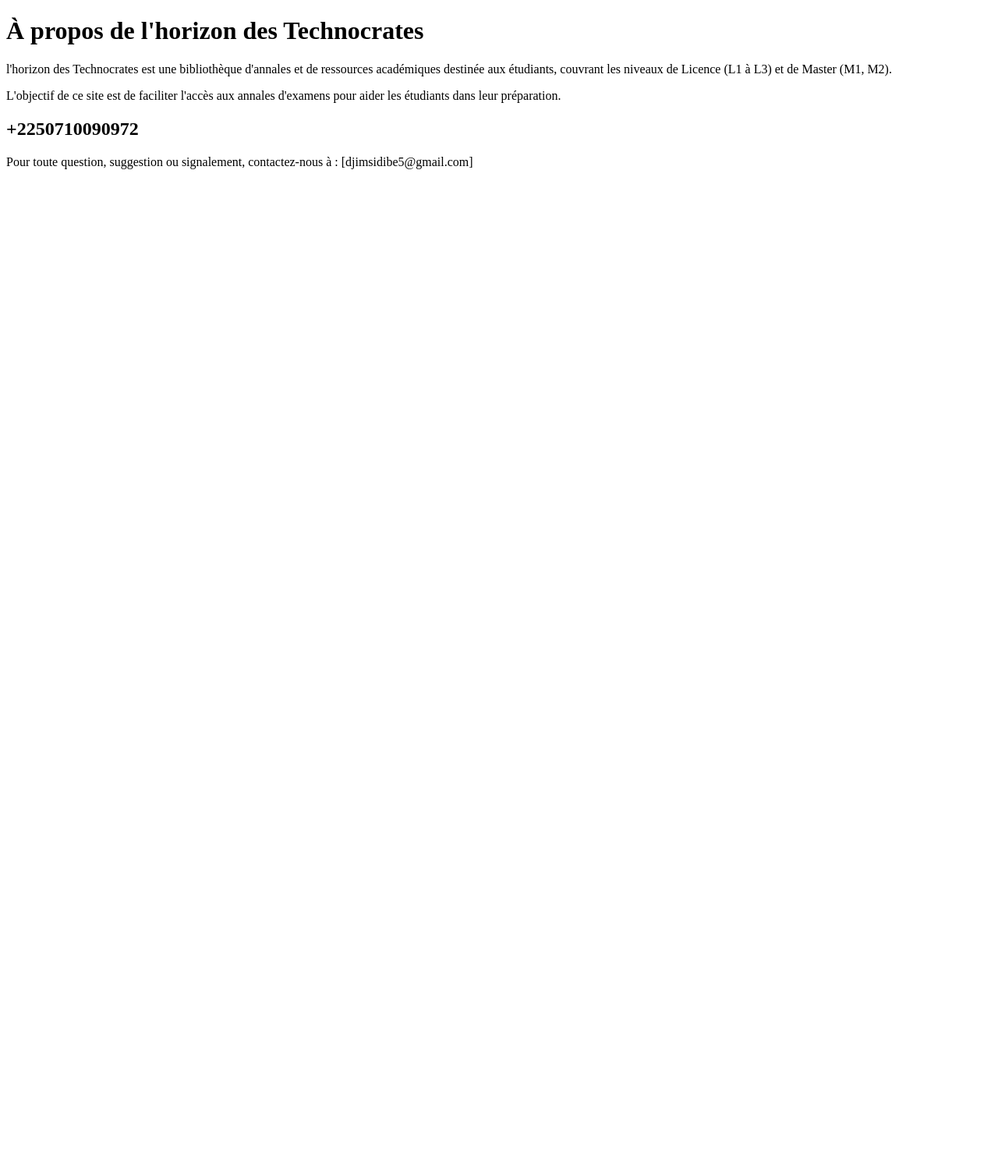
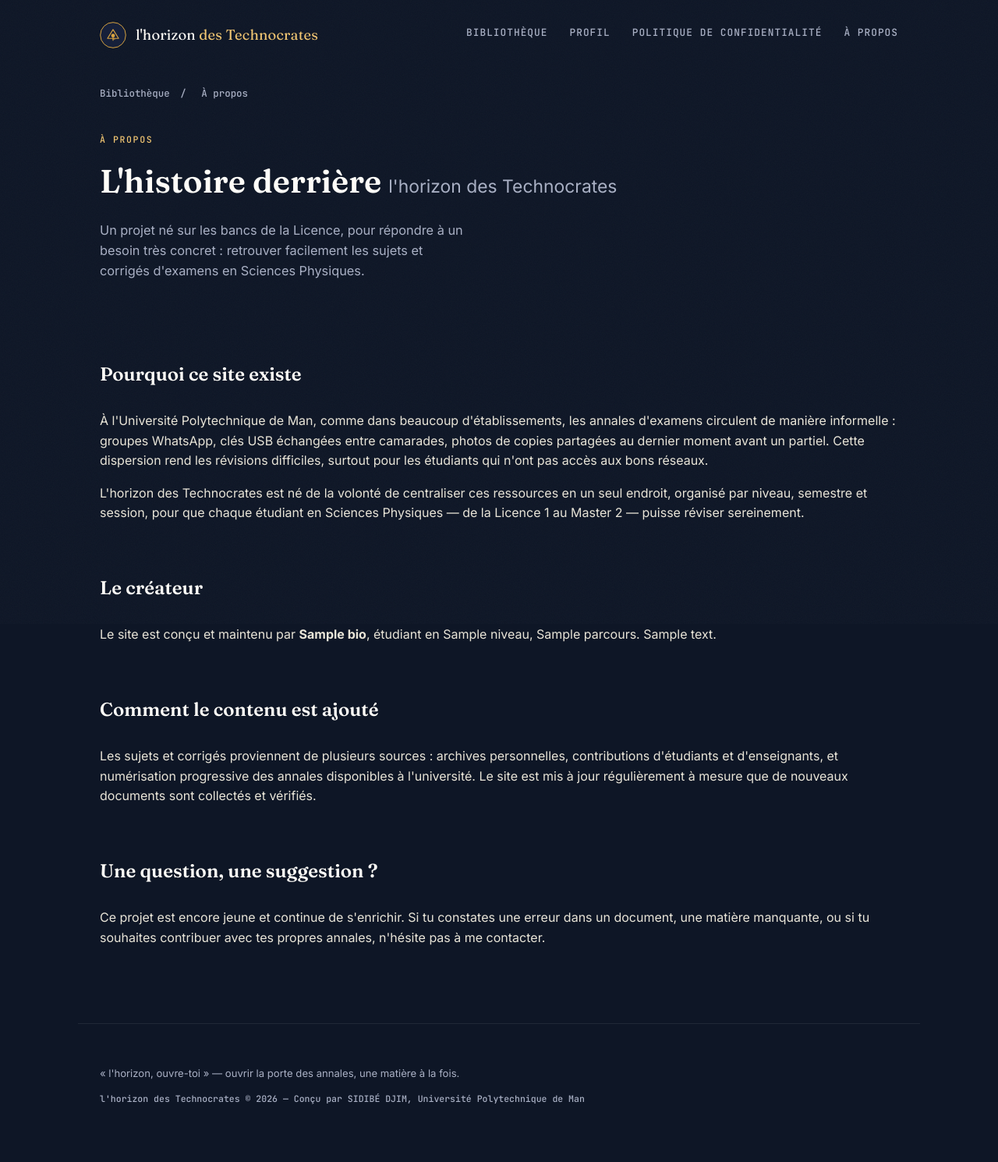
Before and after one commit to djimsidibe5-tech/sesame-horzon, a FastAPI app: template sesame-tech/templates/apropos.html in a window 1280 px wide. Shown: the whole page at 78% size. Before the commit the page ends 217 px from the top, so only its background shows below. Run offline with FastAPI, Linux system fonts and the light colour scheme; the template is opened without the code that fills it: most values are stand-ins (such as "Sample title", 1, 10 or a date in 2020).

Commit message:
Update apropos.html

```diff
--- a/sesame-tech/templates/apropos.html
+++ b/sesame-tech/templates/apropos.html
@@ -1,15 +1,55 @@
-<!DOCTYPE html>
-<html lang="fr">
-<head>
-  <meta charset="UTF-8">
-  <title>À propos — l'horizon des Technocrates</title>
-</head>
-<body>
-  <h1>À propos de l'horizon des Technocrates</h1>
-  <p>l'horizon des Technocrates est une bibliothèque d'annales et de ressources académiques destinée aux étudiants, couvrant les niveaux de Licence (L1 à L3) et de Master (M1, M2).</p>
-  <p>L'objectif de ce site est de faciliter l'accès aux annales d'examens pour aider les étudiants dans leur préparation.</p>
+{% extends "base.html" %}
+{% block titre %}À propos — l'horizon des Technocrates{% endblock %}
 
-  <h2>+2250710090972</h2>
-  <p>Pour toute question, suggestion ou signalement, contactez-nous à : [djimsidibe5@gmail.com]</p>
-</body>
-</html>
+{% block contenu %}
+
+<section class="fil-ariane">
+  <a href="{{ url_for('index') }}">Bibliothèque</a> <span>/</span> <span>À propos</span>
+</section>
+
+<section class="entete-niveau">
+  <p class="eyebrow">À propos</p>
+  <h1>L'histoire derrière <span class="accent-physique">l'horizon des Technocrates</span></h1>
+  <p class="hero-text">
+    Un projet né sur les bancs de la Licence, pour répondre à un besoin très concret :
+    retrouver facilement les sujets et corrigés d'examens en Sciences Physiques.
+  </p>
+</section>
+
+<section class="contenu-editorial">
+  <h2 class="titre-section">Pourquoi ce site existe</h2>
+  <p>
+    À l'Université Polytechnique de Man, comme dans beaucoup d'établissements, les annales
+    d'examens circulent de manière informelle : groupes WhatsApp, clés USB échangées entre
+    camarades, photos de copies partagées au dernier moment avant un partiel. Cette dispersion
+    rend les révisions difficiles, surtout pour les étudiants qui n'ont pas accès aux bons réseaux.
+  </p>
+  <p>
+    L'horizon des Technocrates est né de la volonté de centraliser ces ressources en un seul
+    endroit, organisé par niveau, semestre et session, pour que chaque étudiant en Sciences
+    Physiques — de la Licence 1 au Master 2 — puisse réviser sereinement.
+  </p>
+
+  <h2 class="titre-section">Le créateur</h2>
+  <p>
+    Le site est conçu et maintenu par <strong>{{ bio.nom }}</strong>, étudiant en
+    {{ bio.niveau }}, {{ bio.parcours }}. {{ bio.description }}
+  </p>
+
+  <h2 class="titre-section">Comment le contenu est ajouté</h2>
+  <p>
+    Les sujets et corrigés proviennent de plusieurs sources : archives personnelles,
+    contributions d'étudiants et d'enseignants, et numérisation progressive des annales
+    disponibles à l'université. Le site est mis à jour régulièrement à mesure que de
+    nouveaux documents sont collectés et vérifiés.
+  </p>
+
+  <h2 class="titre-section">Une question, une suggestion ?</h2>
+  <p>
+    Ce projet est encore jeune et continue de s'enrichir. Si tu constates une erreur dans
+    un document, une matière manquante, ou si tu souhaites contribuer avec tes propres
+    annales, n'hésite pas à me contacter.
+  </p>
+</section>
+
+{% endblock %}
```
